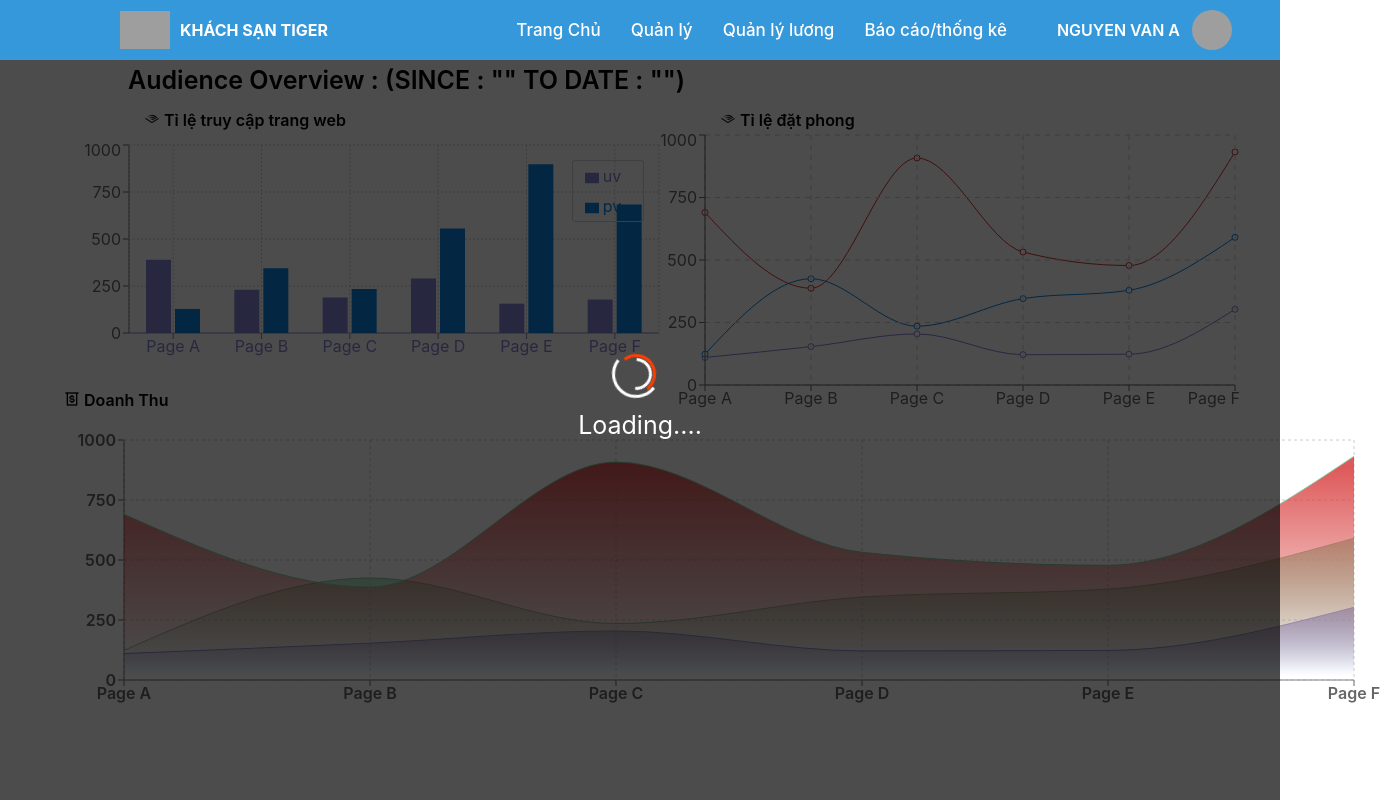
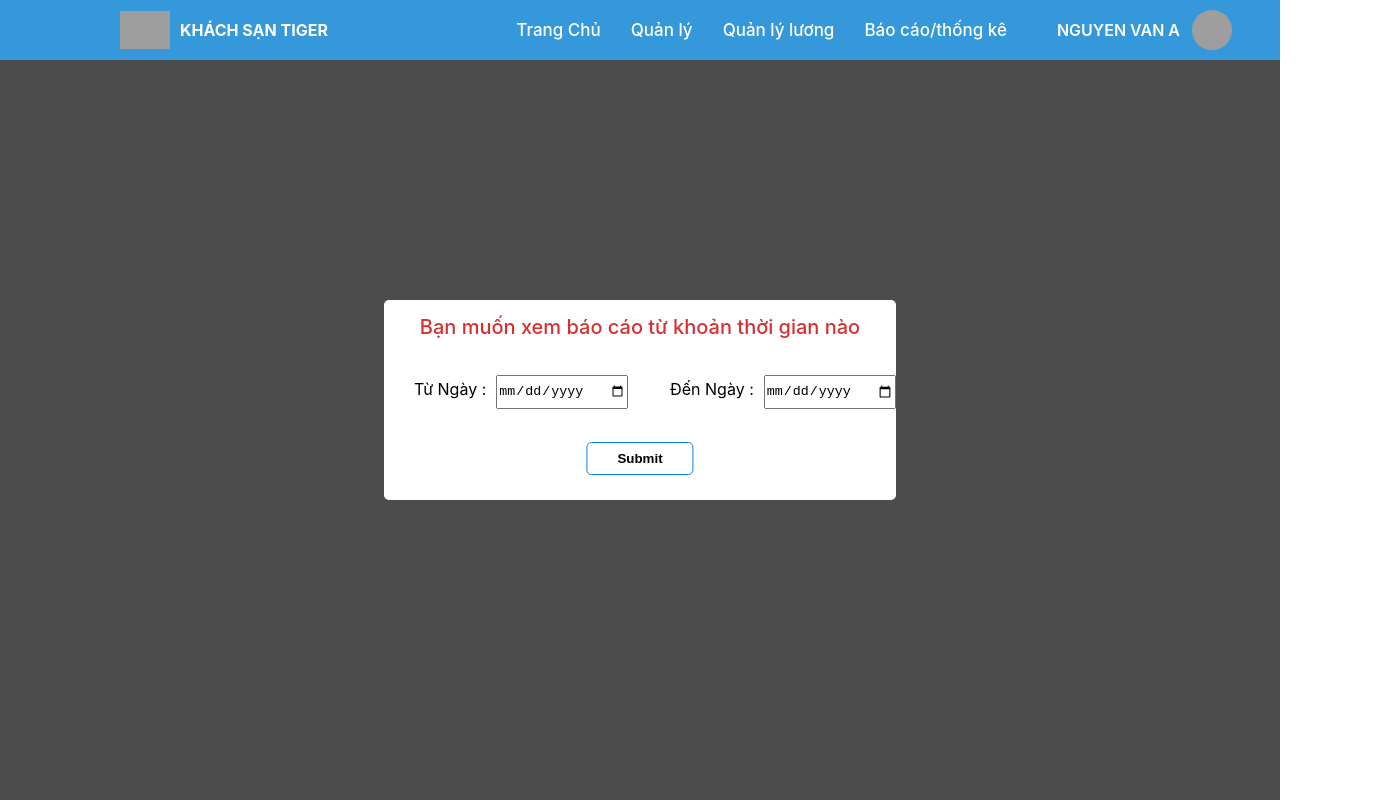
Before and after one commit to NgoSonTungDev/Project_three, a React (Create React App) app: page /statistical in a window 1280 px wide. Shown: the whole page, 1384 px wide, since content can reach past the window. Built offline with nearby package versions, Linux system fonts and the light colour scheme; grey boxes are pictures that could not be loaded.

Commit message:
complete page thongke

```diff
--- a/src/pages/Statistical/Statistical.jsx
+++ b/src/pages/Statistical/Statistical.jsx
@@ -24,12 +24,12 @@ const Alert = React.forwardRef(function Alert(props, ref) {
 });
 
 const data = [
-  { name: "Page A", uv: 389, pv: 128, amt: 2400 },
-  { name: "Page B", uv: 230, pv: 344, amt: 2400 },
-  { name: "Page C", uv: 189, pv: 234, amt: 2400 },
-  { name: "Page D", uv: 290, pv: 556, amt: 2400 },
-  { name: "Page E", uv: 156, pv: 897, amt: 2400 },
-  { name: "Page F", uv: 178, pv: 684, amt: 2400 },
+  { name: "Page A", uv: 389, pv: 728, amt: 634 },
+  { name: "Page B", uv: 730, pv: 344, amt: 526 },
+  { name: "Page C", uv: 489, pv: 234, amt: 655 },
+  { name: "Page D", uv: 290, pv: 556, amt: 867 },
+  { name: "Page E", uv: 456, pv: 897, amt: 936 },
+  { name: "Page F", uv: 478, pv: 784, amt: 758 },
 ];
 
 const data2 = [
@@ -47,6 +47,13 @@ const Statistical = () => {
   const location = useLocation();
   const [open, setOpen] = useState(false);
 
+  var input = document.querySelector(".container_Statistical_input_content");
+  var container_Statistican_content = document.querySelector(
+    ".container_Statistican_content"
+  );
+  var loader = document.querySelector(".container_Statistical_loader");
+  var container_tong = document.querySelector(".container_Statistical_input");
+
   const handleClick = () => {
     setOpen(true);
   };
@@ -59,17 +66,30 @@ const Statistical = () => {
     setOpen(false);
   };
 
+  const handlePrint = () => {
+    var loadingThonKe = document.querySelector("#loadingThonKe");
+    container_tong.style.display = "block";
+    loader.style.marginTop = "25%";
+    loader.style.marginLeft = "50%";
+    loader.style.transform = "translate(-50%,-50%)";
+    setTimeout(() => {
+      loadingThonKe.innerHTML = "THÀNH CÔNG !!!";
+    }, 1000);
+    setTimeout(() => {
+      container_tong.style.display = "none";
+    }, 2500);
+  };
+
   const handleOnClickSubMit = () => {
-    var container_Statistical_input = document.querySelector(
-      ".container_Statistical_input"
-    );
-    var container_Statistican_content = document.querySelector(
-      "container_Statistican_content"
-    );
     if (date1 === "" || date2 === "") {
       handleClick();
     } else {
-      container_Statistical_input.style.display = "none";
+      loader.style.display = "block";
+      input.style.display = "none";
+      setTimeout(() => {
+        container_tong.style.display = "none";
+        container_Statistican_content.style.height = "100vh";
+      }, 1000);
     }
   };
 
@@ -84,7 +104,7 @@ const Statistical = () => {
       <Navbar />
       <div className="container_Statistical">
         <div className="container_Statistical_input">
-          {/* <div className="container_Statistical_input_content">
+          <div className="container_Statistical_input_content">
             <p>Bạn muốn xem báo cáo từ khoản thời gian nào</p>
             <div className="container_Statistical_input_content_1">
               <div className="container_Statistical_input_content_1_1">
@@ -111,13 +131,11 @@ const Statistical = () => {
               </div>
             </div>
             <button onClick={handleOnClickSubMit}>Submit</button>
-          </div> */}
+          </div>
           <div className="container_Statistical_loader">
             <span class="loader"></span>
-          <p>Loading....</p>
-
+            <p id="loadingThonKe">Loading....</p>
           </div>
-
         </div>
 
         <div className="container_Statistican_content">
@@ -125,6 +143,7 @@ const Statistical = () => {
             <p>
               Audience Overview : (SINCE : "{date1}" TO DATE : "{date2}")
             </p>
+            <button onClick={handlePrint}>Xuất Báo Cáo</button>
           </div>
           <div className="container_Statistican_content_recharts">
             <div className="container_Statistican_content_recharts_1">
@@ -136,7 +155,7 @@ const Statistical = () => {
                 <BarChart
                   className="BarChart_cont"
                   width={600}
-                  height={290}
+                  height={350}
                   data={data}
                 >
                   <XAxis dataKey="name" stroke="#8884d8" />
@@ -158,6 +177,7 @@ const Statistical = () => {
                   <CartesianGrid stroke="#ccc" strokeDasharray="2 2" />
                   <Bar dataKey="uv" fill="#8884d8" barSize={25} />
                   <Bar dataKey="pv" fill="#0984e3" barSize={25} />
+                  <Bar dataKey="pv" fill="#2ecc71" barSize={25} />
                 </BarChart>
               </div>
               <div className="container_Statistican_content_recharts_1_1">
@@ -185,7 +205,8 @@ const Statistical = () => {
             <div className="container_Statistican_content_recharts_2">
               <p>
                 {" "}
-                <i class="bx bx-money-withdraw"></i> Doanh thu
+                <i class="bx bx-money-withdraw"></i> Doanh thu{" "}
+              </p>
               <AreaChart
                 className="AreaChart"
                 width={1320}
@@ -203,8 +224,8 @@ const Statistical = () => {
                     <stop offset="95%" stopColor="#82ca9d" stopOpacity={0} />
                   </linearGradient>
                   <linearGradient id="colorAmt" x1="0" y1="0" x2="0" y2="1">
-                      <stop offset="5%" stopColor="#d63031" stopOpacity={0.8} />
-                      <stop offset="95%" stopColor="#d63031" stopOpacity={0} />
+                    <stop offset="5%" stopColor="#3498db" stopOpacity={0.8} />
+                    <stop offset="95%" stopColor="#3498db" stopOpacity={0} />
                   </linearGradient>
                 </defs>
                 <XAxis dataKey="name" />
@@ -233,7 +254,6 @@ const Statistical = () => {
                   fill="url(#colorAmt)"
                 />
               </AreaChart>
-              </p>
             </div>
           </div>
         </div>
--- a/src/pages/Statistical/Statistical.scss
+++ b/src/pages/Statistical/Statistical.scss
@@ -64,6 +64,7 @@
     }
     .container_Statistical_loader {
       width: 200px;
+      display: none;
       height: 100px;
       p {
         font-size: 25px;
@@ -132,7 +133,9 @@
   .container_Statistican_content {
     position: absolute;
     width: 100%;
-    height: 100vh;
+    height: 0;
+    overflow: hidden;
+    transition: 1s all;
     z-index: 4;
     .container_Statistican_content_text {
       width: 80%;
@@ -141,6 +144,24 @@
       transform: translateY(65px);
       font-weight: 600;
       font-size: 25px;
+      display: flex;
+      button {
+        font-weight: 500;
+        color: #000;
+        height: 30px;
+        margin-left: 100px;
+        margin-top: 6px;
+        padding: 0 14px;
+        cursor: pointer;
+        border: 1px solid #d63031;
+        background-color: transparent;
+        border-radius: 3px;
+        &:hover {
+          border: 1px solid #0984e3;
+          background-color: #3498db;
+          color: #fff;
+        }
+      }
     }
     .container_Statistican_content_recharts {
       width: 90%;
@@ -170,8 +191,10 @@
         width: 100%;
         height: 300px;
         p {
+          margin-top: 10px;
           text-transform: capitalize;
           font-weight: 600;
+          margin-left: 80px;
         }
         .AreaChart {
           margin-top: 20px;
```
Lines whose indentation alone changed are shown as unchanged.
